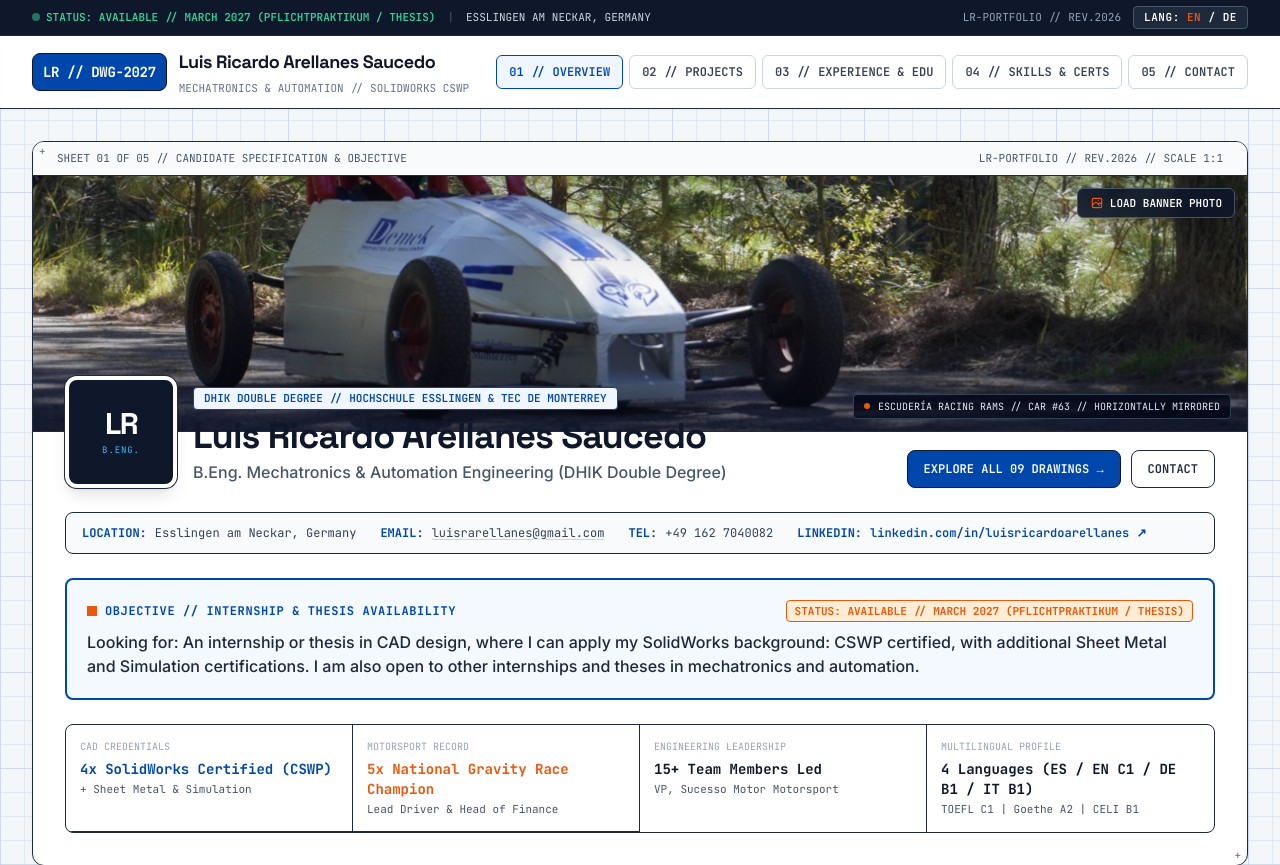
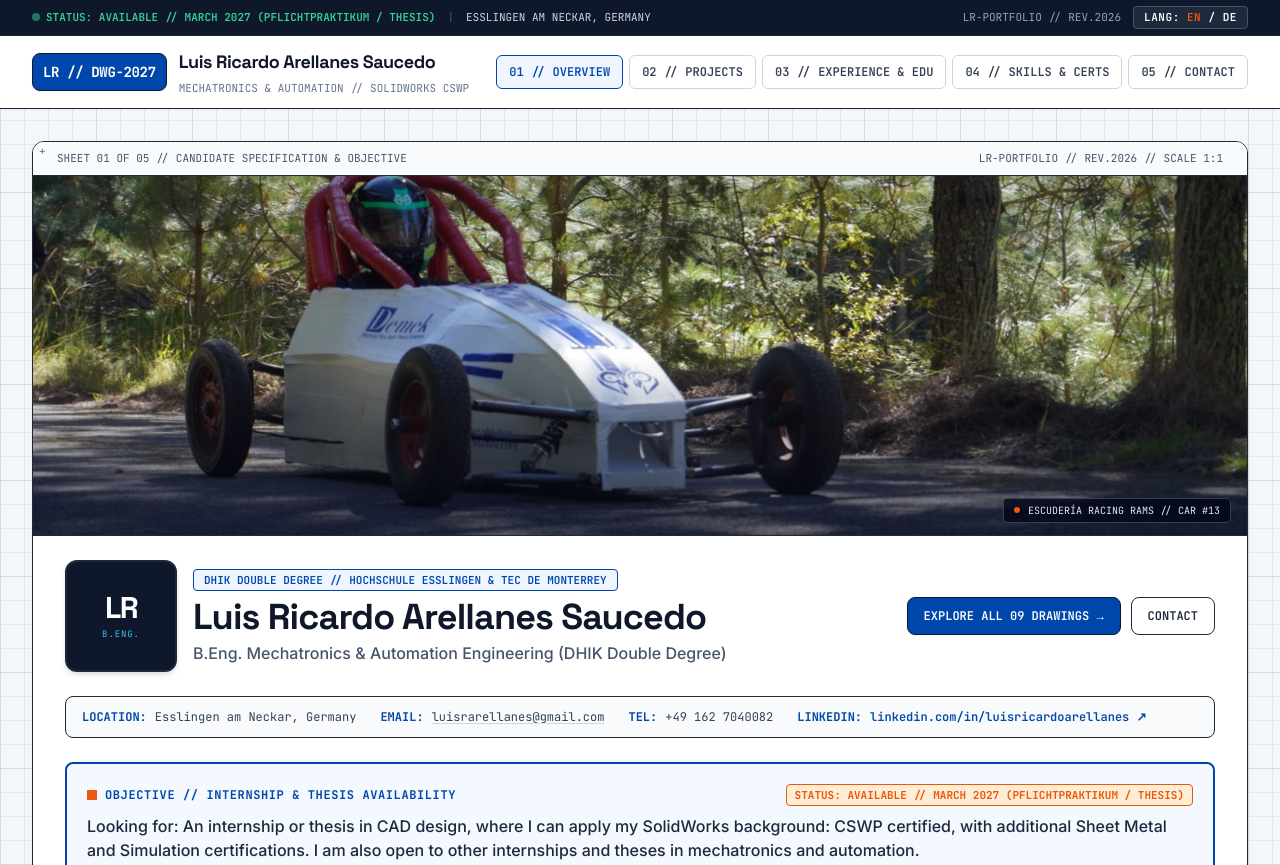
Before and after one commit to luisrarellanes/luisrarellanes.github.io, a plain HTML site: page index.html in a window 1280 px wide. Shown: the top 865 px of the page. Drawn offline with nearby package versions, Linux system fonts and the light colour scheme.

Commit message:
Initial portfolio upload

```diff
--- a/index.html
+++ b/index.html
@@ -215,64 +215,52 @@
           <span>LR-PORTFOLIO // REV.2026 // SCALE 1:1</span>
         </div>
 
-        <!-- LinkedIn-Style Wide Hero Banner with Horizontal Mirroring (-scale-x-100) -->
-        <div class="relative w-full h-52 md:h-64 bg-gradient-to-r from-slate-900 via-[#0F4C81] to-slate-800 overflow-hidden border-b border-slate-800">
+        <!-- Hero Banner (Car #13, Horizontally Mirrored via CSS without extra labels/buttons) -->
+        <div class="relative w-full h-72 sm:h-80 md:h-[360px] bg-gradient-to-r from-slate-900 via-[#0F4C81] to-slate-800 overflow-hidden border-b border-slate-800">
           <img
             id="heroBannerImg"
             src="assets/racing-banner.jpg"
-            alt="Escudería Racing Rams #63 Gravity Race Car"
+            alt="Escudería Racing Rams #13 Gravity Race Car"
             onerror="this.style.display='none'; document.getElementById('bannerFallback').style.display='flex';"
-            class="w-full h-full object-cover object-center -scale-x-100 transition-transform duration-500"
+            class="w-full h-full object-cover object-[center_42%] scale-x-[-1] transition-transform duration-500"
           />
 
           <!-- Technical Blueprint Fallback Overlay -->
           <div id="bannerFallback" class="hidden absolute inset-0 flex-col items-center justify-center text-center px-6 bg-[radial-gradient(#38bdf8_1px,transparent_1px)] [background-size:20px_20px]">
             <div class="px-3 py-1 rounded bg-slate-950/80 border border-sky-400/40 font-mono text-[11px] text-sky-300 mb-2">
-              BANNER ASSET: assets/racing-banner.jpg (AUTO-MIRRORED HORIZONTALLY)
+              BANNER ASSET: assets/racing-banner.jpg
             </div>
             <p class="font-display font-bold text-white text-xl sm:text-2xl tracking-tight">
               ESCUDERÍA RACING RAMS // NATIONAL GRAVITY RACE CAR CHAMPION
             </p>
-            <p class="font-mono text-xs text-slate-300 mt-1">
-              Use "LOAD BANNER PHOTO" at top-right to preview your photo live in this slot
-            </p>
-          </div>
-
-          <div class="absolute inset-0 bg-gradient-to-t from-slate-950/60 via-transparent to-slate-950/20 pointer-events-none"></div>
-
-          <!-- Interactive Load Banner Photo File Input Button -->
-          <div class="absolute top-3 right-3 z-20">
-            <label for="bannerFileInput" class="cursor-pointer inline-flex items-center gap-1.5 px-3 py-1.5 rounded-md bg-slate-900/90 hover:bg-[#0047AB] text-white border border-slate-600 font-mono text-[11px] font-semibold shadow-md backdrop-blur-sm transition-colors">
-              <svg class="w-3.5 h-3.5 text-[#EA580C]" fill="none" stroke="currentColor" viewBox="0 0 24 24"><path stroke-linecap="round" stroke-linejoin="round" stroke-width="2" d="M4 16l4.586-4.586a2 2 0 012.828 0L16 16m-2-2l1.586-1.586a2 2 0 012.828 0L20 14m-6-6h.01M6 20h12a2 2 0 002-2V6a2 2 0 00-2-2H6a2 2 0 00-2 2v12a2 2 0 002 2z"></path></svg>
-              <span>LOAD BANNER PHOTO</span>
-            </label>
-            <input id="bannerFileInput" type="file" accept="image/*" class="hidden" onchange="previewBannerPhoto(event)" />
-          </div>
+          </div>
+
+          <div class="absolute inset-0 bg-gradient-to-t from-slate-950/55 via-transparent to-slate-950/15 pointer-events-none"></div>
 
           <div class="absolute bottom-3 right-4 z-10 hidden sm:flex items-center gap-2 px-2.5 py-1 rounded bg-slate-950/80 border border-slate-700 font-mono text-[10px] text-slate-200">
             <span class="w-1.5 h-1.5 rounded-full bg-[#EA580C]"></span>
-            <span>ESCUDERÍA RACING RAMS // CAR #63 // HORIZONTALLY MIRRORED</span>
-          </div>
-        </div>
-
-        <!-- Profile Header & Details -->
-        <div class="px-5 sm:px-8 pb-6 sm:pb-8">
-          <div class="relative flex flex-col md:flex-row md:items-end justify-between gap-4 -mt-12 sm:-mt-14 mb-6">
-            <div class="flex flex-col sm:flex-row sm:items-end gap-4">
-              <!-- Overlapping Square LR Technical Monogram Badge -->
-              <div class="w-24 h-24 sm:w-28 sm:h-28 rounded-xl bg-slate-900 border-4 border-white ring-1 ring-slate-800 shadow-lg flex flex-col items-center justify-center text-white shrink-0 relative overflow-hidden">
+            <span>ESCUDERÍA RACING RAMS // CAR #13</span>
+          </div>
+        </div>
+
+        <!-- Profile Header & Details (Positioned cleanly below banner without overlap) -->
+        <div class="px-5 sm:px-8 pt-6 pb-6 sm:pb-8">
+          <div class="relative flex flex-col md:flex-row md:items-center justify-between gap-4 mb-6">
+            <div class="flex flex-col sm:flex-row sm:items-center gap-4">
+              <!-- Square LR / Profile Photo Badge -->
+              <div class="w-24 h-24 sm:w-28 sm:h-28 rounded-xl bg-slate-900 border-2 border-slate-800 shadow-md flex flex-col items-center justify-center text-white shrink-0 relative overflow-hidden">
                 <img
                   src="assets/profile.jpg"
                   alt="Luis Ricardo Arellanes Saucedo"
                   onerror="this.style.display='none'"
-                  class="w-full h-full object-cover absolute inset-0"
+                  class="w-full h-full object-cover object-top absolute inset-0 z-10"
                 />
                 <span class="font-display font-bold text-3xl tracking-tighter text-white">LR</span>
                 <span class="font-mono text-[9px] text-sky-400 tracking-widest mt-0.5">B.ENG.</span>
               </div>
 
               <!-- Name & Degree -->
-              <div class="pt-1 sm:pb-1">
+              <div>
                 <div class="inline-flex items-center gap-2 px-2.5 py-0.5 rounded bg-blue-50 border border-[#0047AB] font-mono text-[11px] font-semibold text-[#0047AB] mb-1.5">
                   <span>DHIK DOUBLE DEGREE // HOCHSCHULE ESSLINGEN &amp; TEC DE MONTERREY</span>
                 </div>
@@ -1002,13 +990,13 @@
       <div class="p-4 sm:p-6 overflow-y-auto space-y-5">
         <!-- Media Gallery Viewer (Image OR HTML5 Video) -->
         <div class="relative rounded-lg border border-slate-800 bg-slate-950 overflow-hidden">
-          <div class="aspect-video w-full flex items-center justify-center relative bg-slate-900">
+          <div class="w-full min-h-[260px] max-h-[65vh] flex items-center justify-center relative bg-slate-900">
             <!-- Image Display -->
             <img
               id="modalMediaImg"
               src=""
               alt="Project Technical View"
-              class="max-h-full max-w-full object-contain transition-transform duration-300"
+              class="max-h-[65vh] max-w-full object-contain transition-transform duration-300"
             />
 
             <!-- HTML5 Video Display -->
@@ -1016,7 +1004,7 @@
               id="modalMediaVideo"
               controls
               playsinline
-              class="hidden max-h-full max-w-full object-contain bg-black"
+              class="hidden max-h-[65vh] max-w-full object-contain bg-black"
             ></video>
 
             <!-- Placeholder when Asset Not Yet Placed -->
@@ -1194,8 +1182,8 @@
             caption: 'MATLAB Trajectory Move 3: Final linear end-effector path execution to target coordinates.'
           },
           {
-            type: 'image',
-            src: 'assets/scara-hardware.jpg',
+            type: 'video',
+            src: 'assets/scara-hardware.mp4',
             caption: 'Physical 2-DOF SCARA didactic robot executing exported J1/J2 angle trajectories.'
           }
         ]
@@ -1373,15 +1361,15 @@
         date: '03/2024 – 01/2026',
         org: 'Escudería Racing Rams',
         title: 'Lead Driver & Head of Finance — Escudería Racing Rams',
-        summary: 'Secured sponsorships, managed team budget, and piloted gravity race car to 1st Place Nationally (Tlaxcala 2024, 5th consecutive win) and 2nd Place Nationally (Arteaga 2025).',
-        description: 'Served as Lead Driver and Head of Finance for Escudería Racing Rams. Secured corporate sponsorships, managed full team budgeting, and piloted the #13 / #63 motorless gravity race car to 1st Place Nationally in Tlaxcala 2024 (the team’s 5th consecutive national win) and 2nd Place Nationally in Arteaga 2025.',
+        summary: 'Secured sponsorships, managed team budget, and piloted gravity race car #13 to 1st Place Nationally (Tlaxcala 2024, 5th consecutive win) and 2nd Place Nationally (Arteaga 2025).',
+        description: 'Served as Lead Driver and Head of Finance for Escudería Racing Rams. Secured corporate sponsorships, managed full team budgeting, and piloted the #13 motorless gravity race car to 1st Place Nationally in Tlaxcala 2024 (the team’s 5th consecutive national win) and 2nd Place Nationally in Arteaga 2025.',
         tags: ['Lead Driver', 'Head of Finance', '1st Place National', 'Vehicle Dynamics'],
         media: [
           {
             type: 'image',
             src: 'assets/racing-banner.jpg',
             mirrored: true,
-            caption: 'Track action shot of #63 gravity race car (horizontally mirrored for forward sponsor orientation).'
+            caption: 'Track action shot of #13 gravity race car during competition.'
           },
           {
             type: 'image',
@@ -1714,7 +1702,7 @@
       };
       reader.readAsDataURL(file);
     }
-
+    // 5. LOCAL SLOT MEDIA PREVIEW HELPER
     function previewSlotMedia(event) {
       const file = event.target.files[0];
       if (!file || !currentModalProject) return;
```
